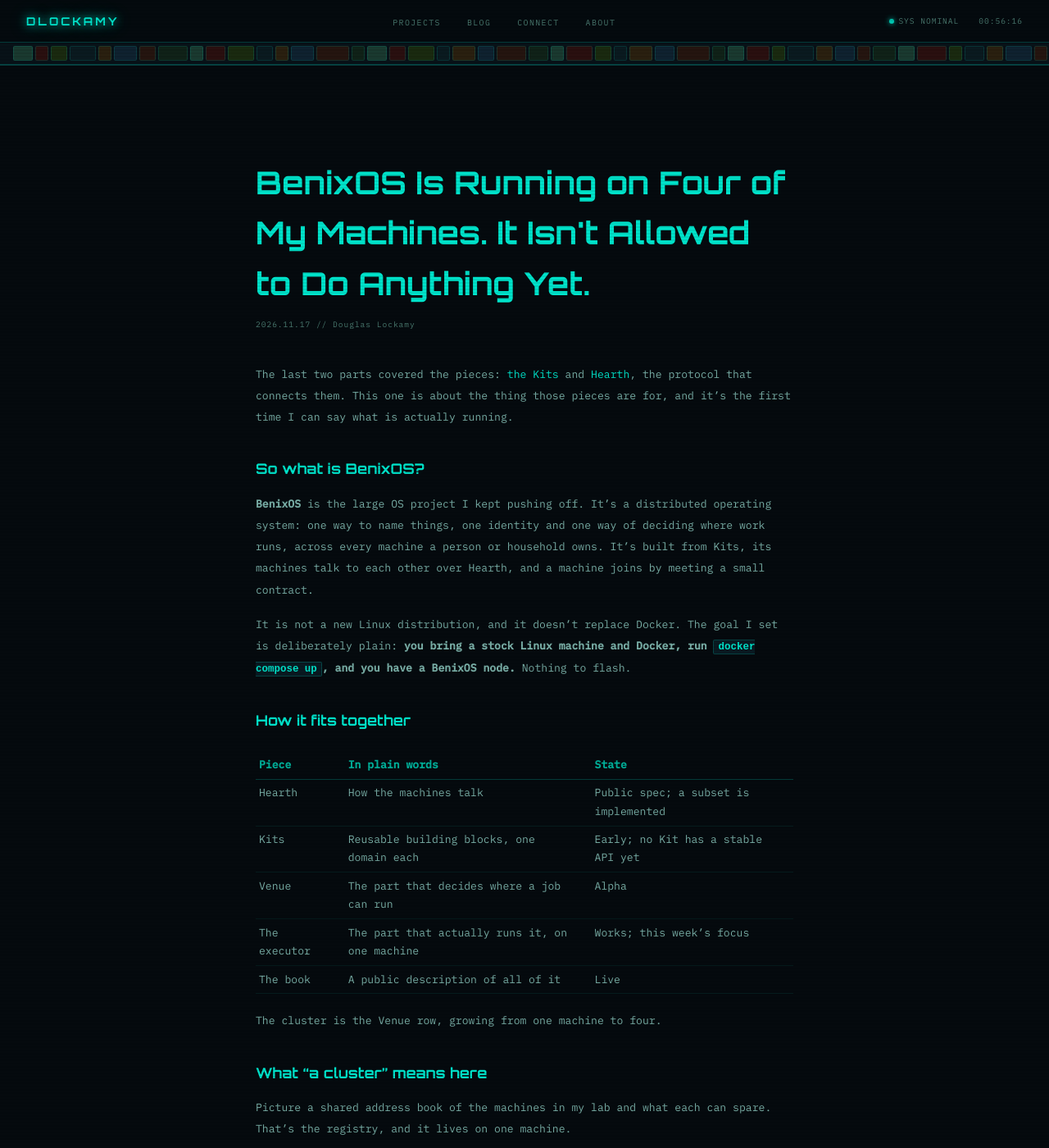
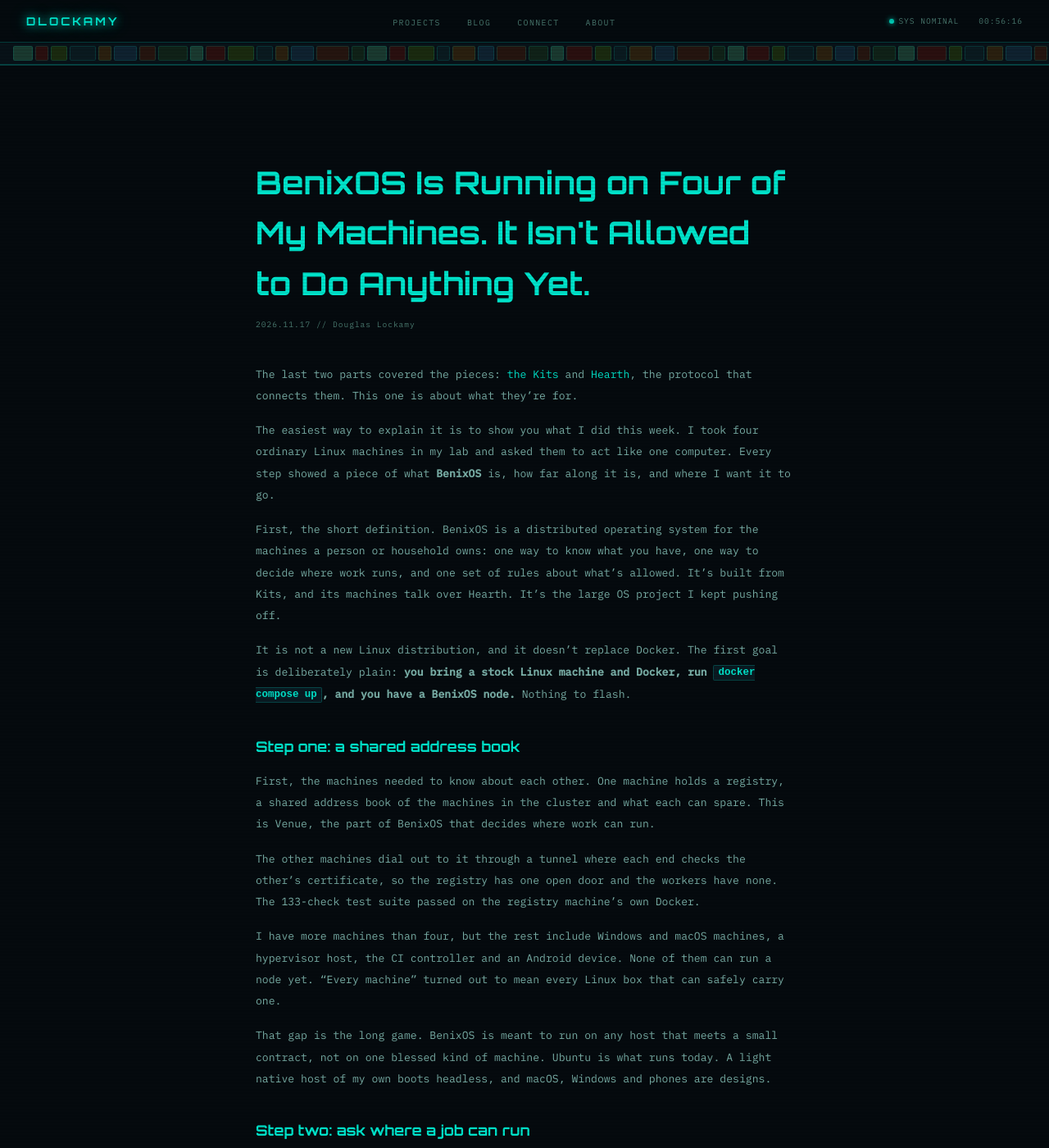
Before and after one commit to dlockamy/dlockamy.github.io, a Jekyll site: the page built from _posts/2026-11-17-benixos-running-on-four-machines.md, in a window 1280 px wide and 1400 px high. Shown: the whole window at 82% size. Built offline with Jekyll 4.4.1, drawn with Linux system fonts in a browser that asks for light colours; some of the changed text lies outside the part shown.

Commit message:
draft: restructure the BenixOS update around the cluster work as a narrative
Each real step (address book, placing a job, the machine saying no, cutting
the link, review) now explains a piece of what BenixOS is and its long-term
goal. Replaces the standalone pieces table with a goals-versus-today table
drawn from the public book. Same facts and figures.

Assisted-by: LLM

```diff
--- a/_posts/2026-11-17-benixos-running-on-four-machines.md
+++ b/_posts/2026-11-17-benixos-running-on-four-machines.md
@@ -4,7 +4,7 @@ title: "BenixOS Is Running on Four of My Machines. It Isn't Allowed to Do Anythi
 date: 2026-11-17
 categories: [slashbuilder, ai]
 tags: [slashbuilder, benixos, venue, kits, hearth, homelab, security, ai-assisted-development, series]
-excerpt: "A progress update on BenixOS: four machines working together, four rounds of review that kept finding real problems, and a public book that says what exists and what doesn't."
+excerpt: "I asked four ordinary machines in my lab to act like one computer. Each step showed a piece of what BenixOS is, how far it has come, and where it's going, including the parts that broke."
 image: /images/benixos-running-on-four-machines.png
 syndicate: false
 author: Douglas Lockamy
@@ -14,80 +14,100 @@ ai_assisted: true
 The last two parts covered the pieces:
 [the Kits](/posts/2026/10/26/what-a-kit-is/) and
 [Hearth](/posts/2026/11/02/hearth-the-plan-9-half/), the protocol that connects
-them. This one is about the thing those pieces are for, and it's the first time
-I can say what is actually running.
+them. This one is about what they're for.
 
-## So what is BenixOS?
+The easiest way to explain it is to show you what I did this week. I took four
+ordinary Linux machines in my lab and asked them to act like one computer. Every
+step showed a piece of what **BenixOS** is, how far along it is, and where I want
+it to go.
 
-**BenixOS** is the large OS project I kept pushing off. It's a distributed
-operating system: one way to name things, one identity and one way of deciding
-where work runs, across every machine a person or household owns. It's built
-from Kits, its machines talk to each other over Hearth, and a machine joins by
-meeting a small contract.
+First, the short definition. BenixOS is a distributed operating system for the
+machines a person or household owns: one way to know what you have, one way to
+decide where work runs, and one set of rules about what's allowed. It's built from
+Kits, and its machines talk over Hearth. It's the large OS project I kept pushing
+off.
 
-It is not a new Linux distribution, and it doesn't replace Docker. The goal I
-set is deliberately plain: **you bring a stock Linux machine and Docker, run
-`docker compose up`, and you have a BenixOS node.** Nothing to flash.
+It is not a new Linux distribution, and it doesn't replace Docker. The first goal
+is deliberately plain: **you bring a stock Linux machine and Docker, run `docker
+compose up`, and you have a BenixOS node.** Nothing to flash.
 
-## How it fits together
+## Step one: a shared address book
 
-| Piece | In plain words | State |
-|---|---|---|
-| Hearth | How the machines talk | Public spec; a subset is implemented |
-| Kits | Reusable building blocks, one domain each | Early; no Kit has a stable API yet |
-| Venue | The part that decides where a job can run | Alpha |
-| The executor | The part that actually runs it, on one machine | Works; this week's focus |
-| The book | A public description of all of it | Live |
+First, the machines needed to know about each other. One machine holds a registry,
+a shared address book of the machines in the cluster and what each can spare.
+This is Venue, the part of BenixOS that decides where work can run.
 
-The cluster is the Venue row, growing from one machine to four.
+The other machines dial out to it through a tunnel where each end checks the
+other's certificate, so the registry has one open door and the workers have none.
+The 133-check test suite passed on the registry machine's own Docker.
 
-## What "a cluster" means here
+I have more machines than four, but the rest include Windows and macOS machines,
+a hypervisor host, the CI controller and an Android device. None of them can run
+a node yet. "Every machine" turned out to mean every Linux box that can safely
+carry one.
 
-Picture a shared address book of the machines in my lab and what each can spare.
-That's the registry, and it lives on one machine.
+That gap is the long game. BenixOS is meant to run on any host that meets a small
+contract, not on one blessed kind of machine. Ubuntu is what runs today. A light
+native host of my own boots headless, and macOS, Windows and phones are designs.
 
-Every machine, including that one, also runs an executor: a small program that is
-the only thing allowed to touch Docker there. Think of it as a doorman with a
-list. If a job isn't on the list, it doesn't get in. Right now the list is empty.
+## Step two: ask where a job can run
 
-The workers dial out to the registry through a tunnel where each end checks the
-other's certificate. The registry has one open door and the workers have none.
-
-I have more machines than that, but the rest include Windows and macOS machines,
-a hypervisor host, the CI controller and an Android device. None of them can run
-an executor yet. "Every machine" turned out to mean every Linux box that can
-safely carry one, which is four.
-
-## Does it actually work?
-
-Yes, on the real machines, not just a simulation:
+With the address book up, I started handing it jobs. I'd ask for a place to run
+something, and it would pick a machine.
 
 | What I tried | What happened |
 |---|---|
-| The 133-check test suite, on the registry machine's own Docker | Passed |
-| Asked the registry to run a job on a different machine | It ran there, answered, and was cleaned up on release |
+| Asked it to run a job on a different machine | It ran there, answered, and was cleaned up on release |
 | Five jobs asking for 1.5 CPUs each, across three machines | Spread 2, 2 and 1; a sixth was politely refused for not fitting |
 | A machine declaring 2 CPUs, given quarter-CPU jobs | It took eight and refused the ninth |
-| A request with no token, and a machine's own token trying to place work | Refused, both times |
-| Cutting one machine's link to the registry | The address book marked it "not ready" in about a minute. Its job ran until its booking ran out, stopped just after, and did not spring back to life when the link returned |
-
-That last one is the result I cared about most. A job that keeps running after
-you've lost track of it is a worse failure than a job that stops.
 
 Under load, placing a job took 50 to 95 milliseconds at the median. The planner
 fills one machine before starting on the next, and a limit of 20 live bookings per
 user stopped my ramp before the machines did.
 
-My verdict from the load test: it's ready for a modest, stateless load, and it
-isn't ready for real services. Policy allows nothing, jobs get no storage, and
-nothing renews a booking automatically yet.
+My verdict: it's ready for a modest, stateless load, and it isn't ready for real
+services. Jobs get no storage yet. A booking runs out unless something renews it,
+and nothing renews one automatically.
 
-## Why it's on a short leash
+## Step three: let each machine say no
 
-AI agents built this over a weekend, working in parallel tracks. Before it went
-live, fresh AI reviewers went over the code four times. Each started from the
-code, not from the builders' notes, and wrote tests to break it. Every round
-found something real:
+Deciding where a job can run is not the same as deciding that it may. BenixOS
+keeps those separate on purpose. The registry decides where, and the machine
+decides whether.
+
+Every machine runs an executor: a small program that is the only thing allowed to
+touch Docker there. Think of it as a doorman with a list. If a job isn't on the
+list, it doesn't get in. Right now the list is empty, which is why the title says
+what it says.
+
+I checked the doorman. A request with no token was refused. A machine's own token
+couldn't place work, either. The design goal is that a compromised registry can
+ask for bad work but can't make a machine do it.
+
+Today, "the machine decides" is a local list that allows nothing. The long-term
+version is rules signed by the owner and checked by the machine on its own,
+without asking anyone. That part is designed, not built.
+
+## Step four: cut the cord
+
+A household's computers shouldn't stop working because one link went down. So I
+cut one machine's link to the registry.
+
+About a minute later, the address book marked it "not ready". Its job ran until
+its booking ran out, stopped just after, and did not spring back to life when the
+link returned. That last part was the result I cared about most. A job that keeps
+running after you've lost track of it is a worse failure than a job that stops.
+
+That matches the design: if the registry disappears, running work finishes its
+booking and nothing new starts. A local hub, so a home works without the
+internet, is planned but not built.
+
+## Step five: have it attacked
+
+AI agents built this over a weekend, working in parallel tracks, so I didn't take
+the result on faith. Before it went live, fresh AI reviewers went over the code
+four times. Each started from the code, not from the builders' notes, and wrote
+tests to break it. Every round found something real:
 
 - **Round 1** rejected a patch outright. A machine's routine status report broke
   the booking renewal of whoever held the job.
@@ -105,11 +125,13 @@ safe as deployed.
 
 The reason is a high-severity finding about my own lab. On three of the four
 machines, the CI agents share the machine's Docker with the executor, so a CI job
-could read the machine's credentials and pretend to be that machine. I have to
-fix that before anything real runs, either with a separate Docker for the executor
-or by keeping CI away from Docker on those machines.
+could read the machine's credentials and pretend to be that machine. BenixOS's
+design says a machine's secrets should be out of reach of everything else running
+on it. My lab didn't meet that. I have to fix it before anything real runs, either
+with a separate Docker for the executor or by keeping CI away from Docker on those
+machines.
 
-## The part where things broke
+## What broke along the way
 
 Here's the honest list.
 
@@ -120,42 +142,49 @@ Here's the honest list.
 - **CI rejected the first three tries at 0.1.0.** Its lint checks found problems
   in shell scripts that had never been through them before.
 - **CI can't build the images.** It needs to clone a private Kit repository, and
-  my organization's setting disables the deploy keys that would allow it. So the
+  my organization's setting disables the deploy keys that would allow it. The
   cluster runs images I built locally from the tagged release. Nothing is
   published to a registry, and the twelve Venue Kit patches it depends on sit on
   a branch that isn't merged anywhere.
 - **My CI agents can't move onto the cluster.** They compete with it for the same
   machines, so I asked. Of 57 pipelines, 30 drive Docker and 11 build embedded
   Linux images with huge caches. The executor forbids Docker access, mounts and
-  privileges by design. The rules did their job, and they mean the first real
-  job will be something simpler than my build system.
+  privileges by design, so the first real job will be something simpler than my
+  build system.
 
-## I wrote the manual early
+## Where this is going
 
-[The BenixOS Book](https://book.benixos.com/) is a public description of the
-design and of what exists. Every chapter opens with a State box saying what is
-built, partial, drafted or only planned. Where the book and a repository
-disagree, the repository is right.
+Each step above maps to a long-term goal. Here they are next to where things
+stand today:
 
-Its status page lists what isn't built: signed grants, workload storage, a
-conformance suite for Hearth, and a stable API on any Kit. One correction is
-pending. The status page and two chapters were written on 15 November and still
-call the multi-node work simulated only. The fix is written and waiting on my
-review.
+| The goal | Today |
+|---|---|
+| One view of every machine you own | One cluster of four Linux machines |
+| Any machine can join, not just Linux servers | Ubuntu only; a native light host boots headless, and macOS, Windows and phones are designs |
+| Each machine enforces the owner's rules itself, offline | A default-deny list; owner-signed rules are a design |
+| Works without the internet | Running work survives losing the registry; a local household hub is planned |
+| Things that keep state, like files and databases | Stateless only; storage will be a resource the owner grants |
+| Other people can build on it | An app Kit exists in alpha; how an app is packaged and shared is a draft |
 
-## What's next
+## The book, and what's next
 
-I want one real thing running on it that I use every day, because that's the
-quickest way to find what's wrong. My candidate is a replacement for the notes
-app I'm writing this in, built from BenixOS's own pieces. That's a plan, and
-nothing exists yet.
+I wrote the manual early. [The BenixOS Book](https://book.benixos.com/) is a
+public description of the design and of what exists. Every chapter opens with a
+State box saying what is built, partial, drafted or only planned, and where the
+book and a repository disagree, the repository is right.
 
-Before any real job is allowed, three things have to happen: the shared Docker
-problem gets fixed, the policy needs real image digests, and the images need to
-build in CI.
+One correction is pending: the status page and two chapters, written on 15
+November, still call the multi-node work simulated only. The fix is written and
+waiting on my review.
+
+Next, I want one real thing running on it that I use every day, because that's the
+quickest way to find what's wrong. My candidate is a replacement for the notes app
+I'm writing this in, built from BenixOS's own pieces. That's a plan, and nothing
+exists yet. Before any real job is allowed, the shared Docker problem gets fixed,
+the policy needs real image digests, and the images need to build in CI.
 
 Most of the cluster code is still private. The public parts are the book and the
-[Hearth spec](https://github.com/slash-builder/hearth), and either is a good
-place to start poking holes.
+[Hearth spec](https://github.com/slash-builder/hearth), and either is a good place
+to start poking holes.
 
 Drafted with AI assistance.
```
